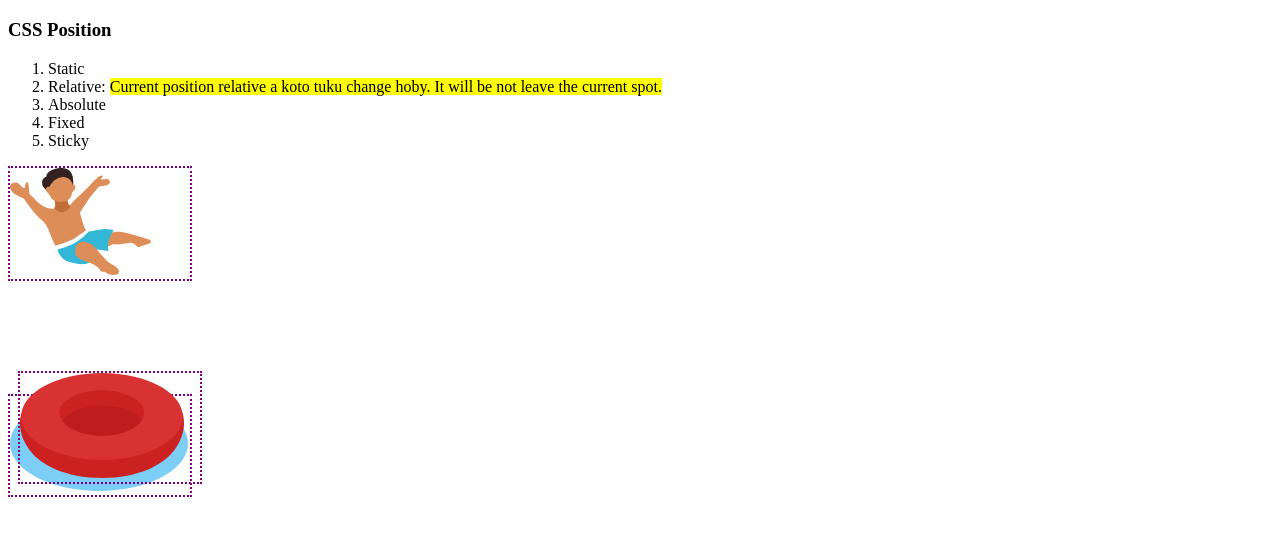
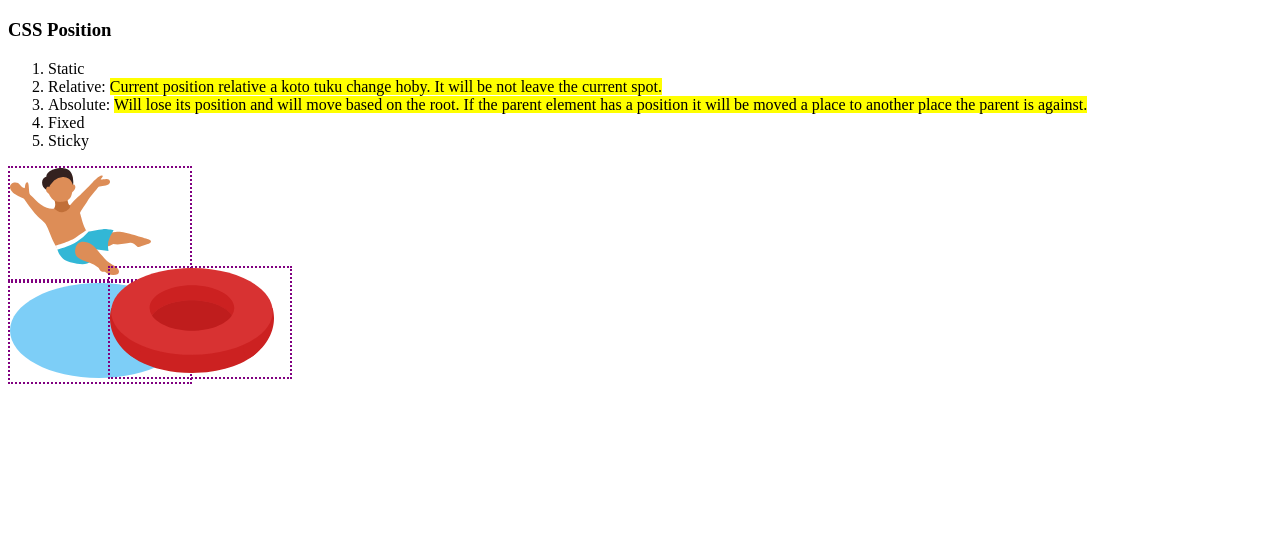
Before and after one commit to faridul22/explore-pseudo-element-class-position, a plain HTML site: page posttion.html in a window 1280 px wide. Shown: the part 61-596 px from the top of the page. Drawn offline with Linux system fonts and the light colour scheme.

Commit message:
absolute position done

```diff
--- a/posttion.html
+++ b/posttion.html
@@ -16,7 +16,8 @@
         <li>Static</li>
         <li>Relative: <mark>Current position relative a koto tuku change hoby. It will be not leave the current
                 spot.</mark></li>
-        <li>Absolute</li>
+        <li>Absolute: <mark>Will lose its position and will move based on the root. If the parent element has a position
+                it will be moved a place to another place the parent is against.</mark></li>
         <!-- Scroll related -->
         <li>Fixed</li>
         <li>Sticky</li>
--- a/styles/style.css
+++ b/styles/style.css
@@ -1,10 +1,19 @@
+.swim_container {
+    position: relative;
+}
+
 .box {
     border: 2px dotted purple;
     width: 180px;
 }
 
-.ring {
+/* .ring {
     position: relative;
     left: 10px;
     top: 90px;
+} */
+.ring {
+    position: absolute;
+    top: 100px;
+    left: 100px;
 }
```
